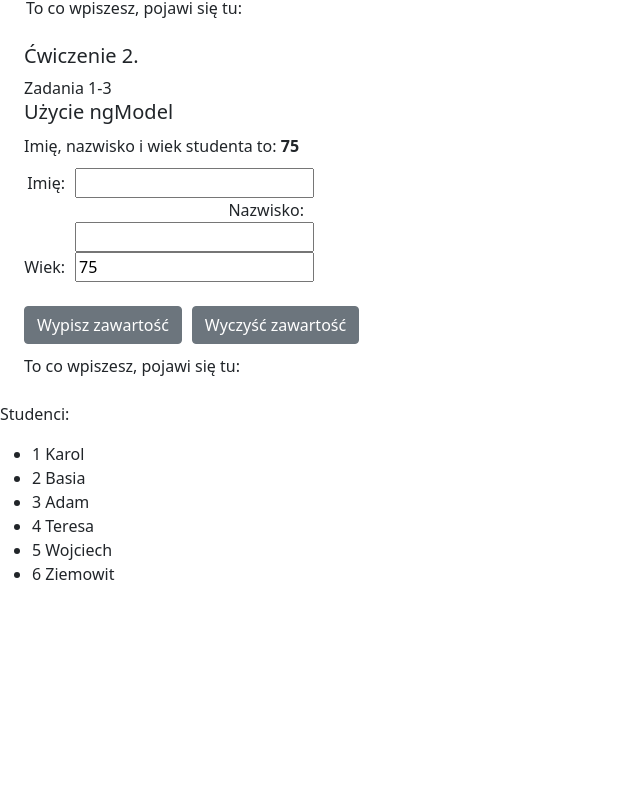
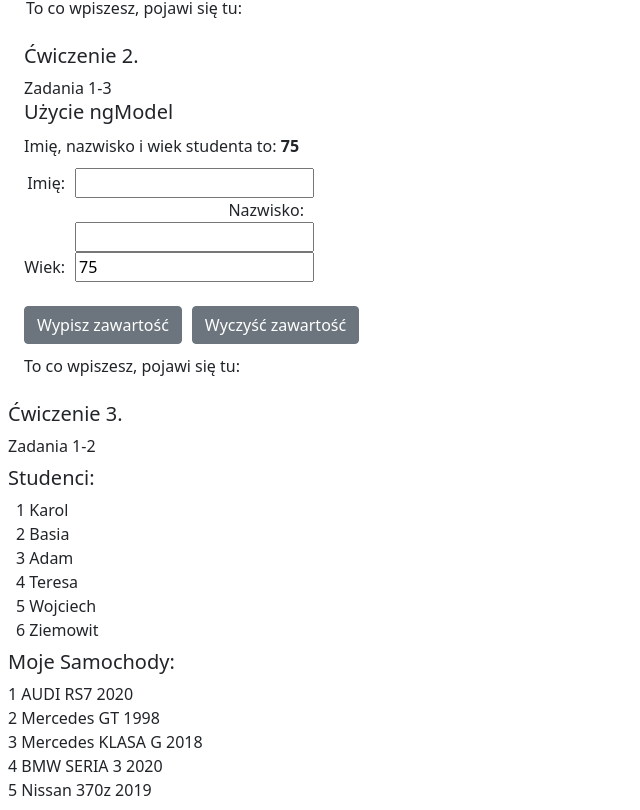
Before and after one commit to smmaya/Angular-projekt3, an Angular app: page / in a window 1280 px wide. Shown: the part 537-1347 px from the top of the page, without its empty margins (0-640 px from the left). Before the commit the page ends 1139 px from the top, so only its background shows below. Built offline with nearby package versions, Linux system fonts and the light colour scheme.

Commit message:
cwiczenie 3

```diff
--- a/src/app/app.component.html
+++ b/src/app/app.component.html
@@ -1,6 +1,7 @@
 <app-cw1></app-cw1>
 <app-cw2></app-cw2>
 <app-studenci-view [studenciItems]="studenci"></app-studenci-view>
+<app-samochody [samochodyItems]="samochody"></app-samochody>
 <app-cw3></app-cw3>
 <app-cw4></app-cw4>
 <router-outlet></router-outlet>
--- a/src/app/app.component.ts
+++ b/src/app/app.component.ts
@@ -1,4 +1,5 @@
 import { Component } from '@angular/core';
+import { Samochod } from './samochod';
 
 @Component({
   selector: 'app-root',
@@ -8,4 +9,32 @@ import { Component } from '@angular/core';
 export class AppComponent {
   title = 'projekt3';
   studenci = ['Karol', 'Basia', 'Adam', 'Teresa', 'Wojciech', 'Ziemowit'];
+  samochody: Samochod[] = [
+    {
+      marka: 'AUDI',
+      model: 'RS7',
+      rok: 2020
+    },
+    {
+      marka: 'Mercedes',
+      model: 'GT',
+      rok: 1998
+    },
+    {
+      marka: 'Mercedes',
+      model: 'KLASA G',
+      rok: 2018
+    },
+    {
+      marka: 'BMW',
+      model: 'SERIA 3',
+      rok: 2020
+    },
+    {
+      marka: 'Nissan',
+      model: '370z',
+      rok: 2019
+    }
+  ];
+
 }
--- a/src/app/app.module.ts
+++ b/src/app/app.module.ts
@@ -9,6 +9,7 @@ import { Cw4Component } from './cw4/cw4.component';
 import { NgbModule } from '@ng-bootstrap/ng-bootstrap';
 import { FormsModule } from '@angular/forms';
 import { StudenciViewComponent } from './studenci-view/studenci-view.component';
+import { SamochodyComponent } from './samochody/samochody.component';
 
 @NgModule({
   declarations: [
@@ -17,7 +18,8 @@ import { StudenciViewComponent } from './studenci-view/studenci-view.component';
     Cw2Component,
     Cw3Component,
     Cw4Component,
-    StudenciViewComponent
+    StudenciViewComponent,
+    SamochodyComponent
   ],
   imports: [
     BrowserModule,
--- /dev/null
+++ b/src/app/samochod.ts
@@ -0,0 +1,5 @@
+export class Samochod {
+    marka?: string;
+    model?: string;
+    rok?: number;
+    }
--- /dev/null
+++ b/src/app/samochody/samochody.component.html
@@ -0,0 +1,6 @@
+<h5 class="m-2">{{ tytul }}</h5>
+<div class="m-2" *ngIf="samochodyItems">
+    <div *ngFor="let samochod of samochodyItems; let i = index">
+        {{ i + 1 }} {{ samochod.marka }} {{ samochod.model }} {{ samochod.rok }}
+    </div>
+</div>
--- /dev/null
+++ b/src/app/samochody/samochody.component.ts
@@ -0,0 +1,21 @@
+import { Component, OnInit, Input } from '@angular/core';
+import { Samochod } from '../samochod';
+
+@Component({
+  selector: 'app-samochody',
+  templateUrl: './samochody.component.html',
+  styleUrls: ['./samochody.component.scss']
+})
+export class SamochodyComponent implements OnInit {
+
+  @Input() samochodyItems: Samochod[] = [];
+
+  tytul = 'Moje Samochody:'
+
+  constructor() {
+  }
+
+  ngOnInit(): void {
+  }
+
+}
--- a/src/app/studenci-view/studenci-view.component.html
+++ b/src/app/studenci-view/studenci-view.component.html
@@ -1,6 +1,10 @@
-<p>Studenci:</p>
-<ul *ngIf="studenciItems">
-    <li *ngFor="let student of studenciItems; let i = index">
-        {{ i + 1 }} {{ student }}
-    </li>
-</ul>
+<div class="m-2">
+    <h5>Ćwiczenie 3.</h5>
+    <div>Zadania 1-2</div>
+    <h5 class="mt-2">Studenci:</h5>
+    <div class="m-2" *ngIf="studenciItems">
+        <div *ngFor="let student of studenciItems; let i = index">
+            {{ i + 1 }} {{ student }}
+        </div>
+    </div>
+</div>
```
Also changed, not shown: src/app/samochody/samochody.component.scss (added), 1 other file (tests, documents, lock files or other folders).
